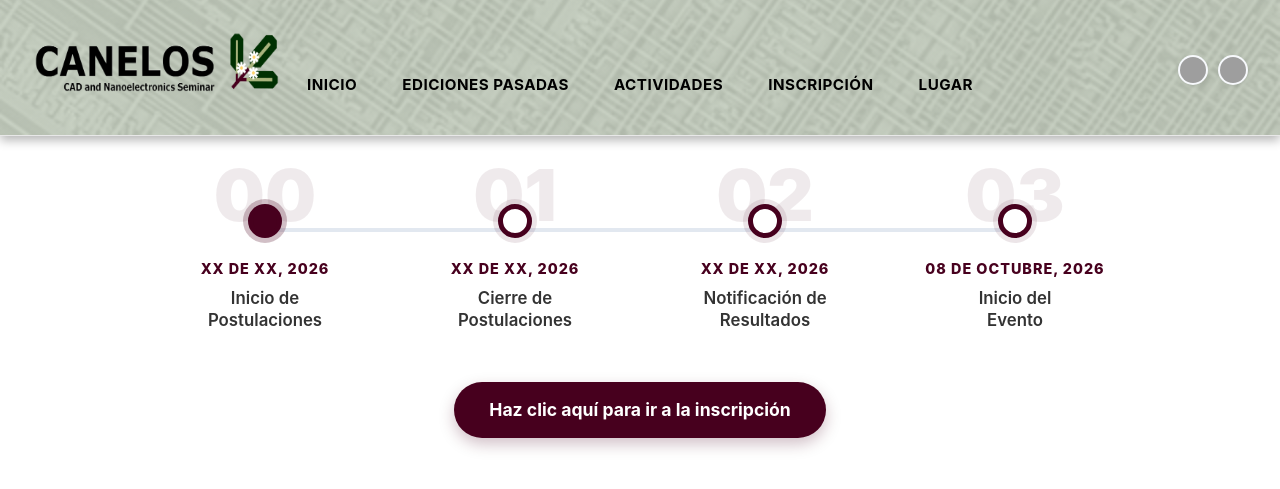
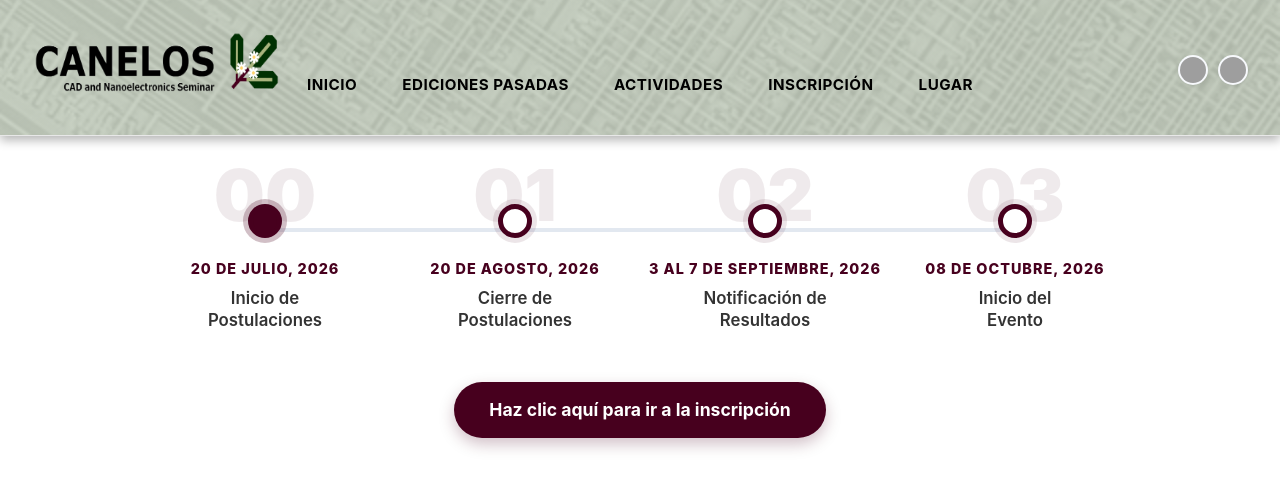
Before and after one commit to ChipUSM/CANELOS, a Jekyll site: the page built from program.md, in a window 1280 px wide and 900 px high, scrolled down 3608 px, cut to the strip 0-494 px from the top of the window. Shown: the top 489 px of the strip. Built offline with Jekyll 4.4.1, drawn with Linux system fonts in a browser that asks for light colours; grey boxes are pictures that could not be loaded.

Commit message:
Update program.md
cambio en fechas de posters

```diff
--- a/program.md
+++ b/program.md
@@ -417,7 +417,7 @@ img_link: ../assets/img/charla.jpg
             <!-- Nota que este punto tiene la clase "active" para verse relleno -->
             <div class="timeline-dot active"></div>
             <div class="timeline-content">
-                <div class="timeline-date">xx de xx, 2026</div>
+                <div class="timeline-date">20 de Julio, 2026</div>
                 <div class="timeline-text">Inicio de<br>Postulaciones</div>
             </div>
         </div>
@@ -428,7 +428,7 @@ img_link: ../assets/img/charla.jpg
             <!-- Cuando llegue este paso, puedes agregarle la clase "active" al div de abajo -->
             <div class="timeline-dot"></div>
             <div class="timeline-content">
-                <div class="timeline-date">xx de xx, 2026</div>
+                <div class="timeline-date">20 de Agosto, 2026</div>
                 <div class="timeline-text">Cierre de<br>Postulaciones</div>
             </div>
         </div>
@@ -438,7 +438,7 @@ img_link: ../assets/img/charla.jpg
             <div class="timeline-bg-number">02</div>
             <div class="timeline-dot"></div>
             <div class="timeline-content">
-                <div class="timeline-date">xx de xx, 2026</div>
+                <div class="timeline-date">3 al 7 de Septiembre, 2026</div>
                 <div class="timeline-text">Notificación de<br>Resultados</div>
             </div>
         </div>
```
